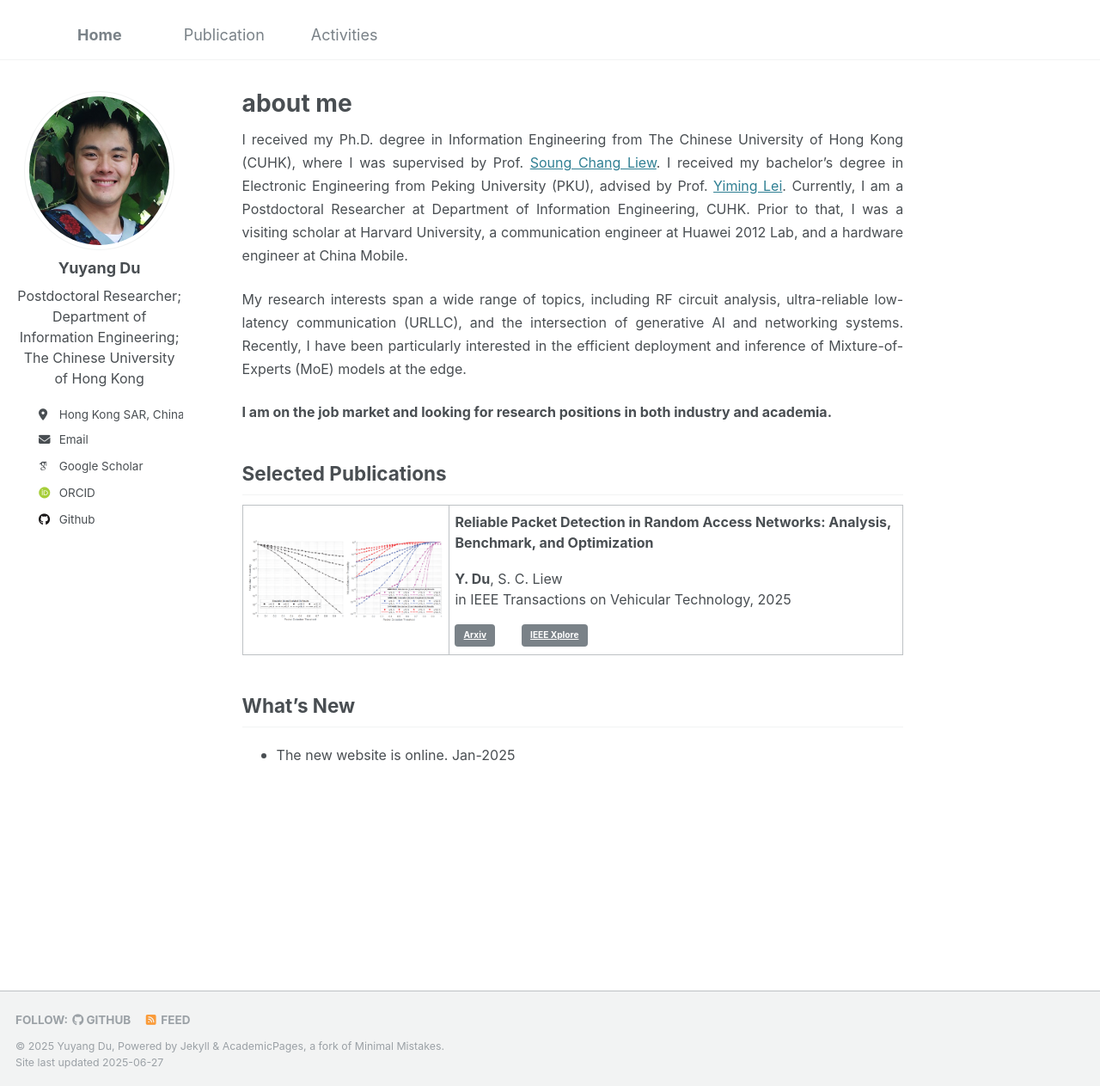
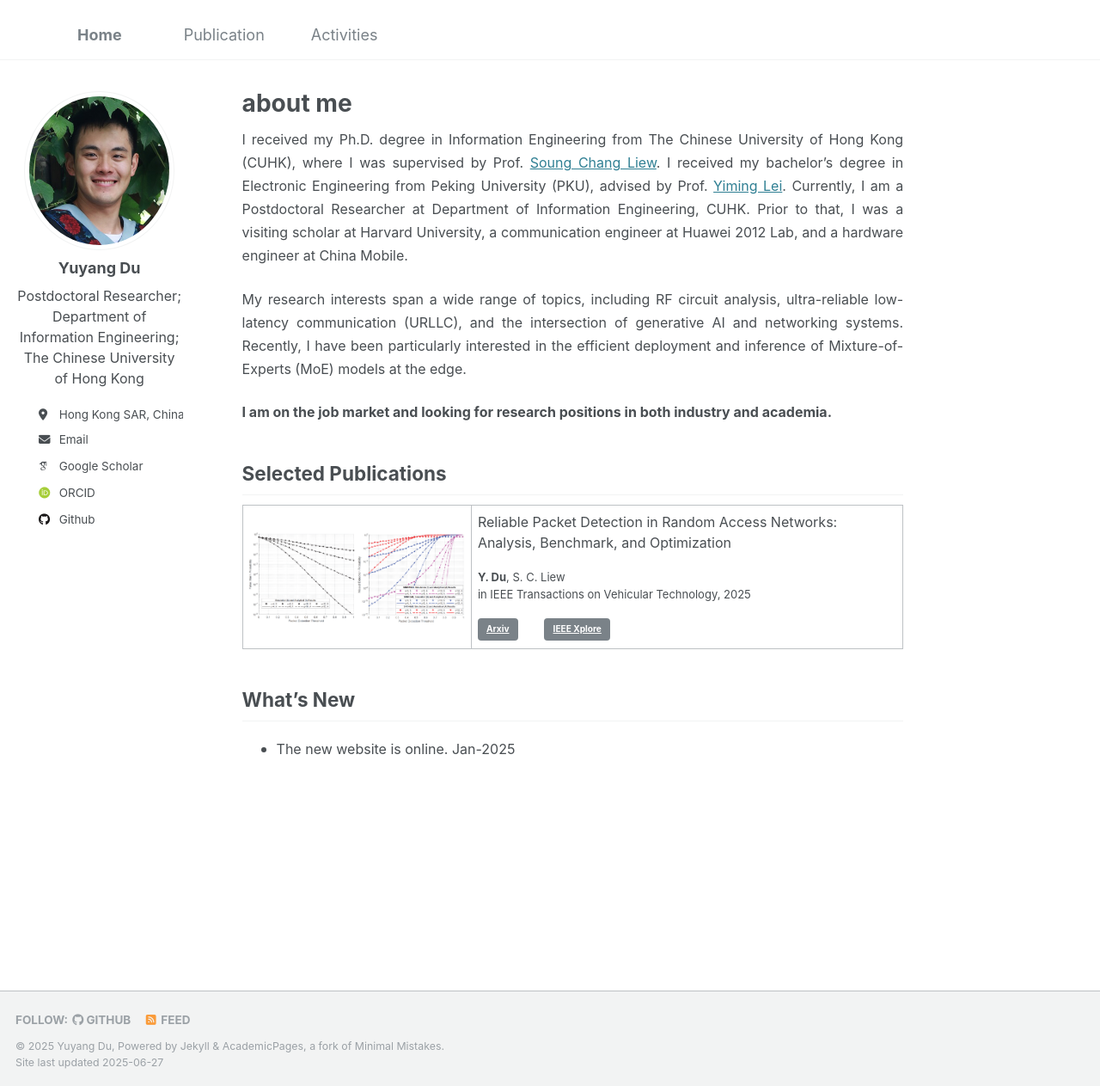
Before and after one commit to yuyangdu01/yuyangdu01.github.io, a Jekyll site: the page built from _pages/about.md, in a window 1280 px wide and 1263 px high. Shown: the whole window at 86% size. Built offline with Jekyll 4.4.1, drawn with Linux system fonts in a browser that asks for light colours; some web fonts are replaced.

Commit message:
Update about.md

```diff
--- a/_pages/about.md
+++ b/_pages/about.md
@@ -18,12 +18,12 @@ Selected Publications <font size=3></font>
 <div class="row border-bottom-1">
   <table border="0"><tr>
   <td>
-  <div class="col-sm-5 col-md-4 col-lg-4 col-xl-4 m-auto"><img class="img-pub shadow-pub" src="images/1.png" width="350"></div>
+  <div class="col-sm-5 col-md-4 col-lg-4 col-xl-4 m-auto"><img class="img-pub shadow-pub" src="images/1.png" width="400"></div>
   </td>
   <td>
   <div class="col align-self-center pub">
-    <p class="pub-p"><font size=3><b>Reliable Packet Detection in Random Access Networks: Analysis, Benchmark, and Optimization</b></font></p>
-    <p class="pub-p"><font size=3><b>Y. Du</b>, S. C. Liew <br>in IEEE Transactions on Vehicular Technology, 2025</font></p>
+    <p class="pub-p"><font size=3>Reliable Packet Detection in Random Access Networks: Analysis, Benchmark, and Optimization</font></p>
+    <p class="pub-p"><font size=2><b>Y. Du</b>, S. C. Liew <br>in IEEE Transactions on Vehicular Technology, 2025</font></p>
     <a class="btn btn-primary" role="button" href="https://arxiv.org/pdf/2307.05224" target="_blank">Arxiv</a>&emsp;&emsp;
     <a class="btn btn-primary" role="button" href="https://ieeexplore.ieee.org/document/10902223" target="_blank">IEEE Xplore</a>&emsp;&emsp;
   </div>
```
